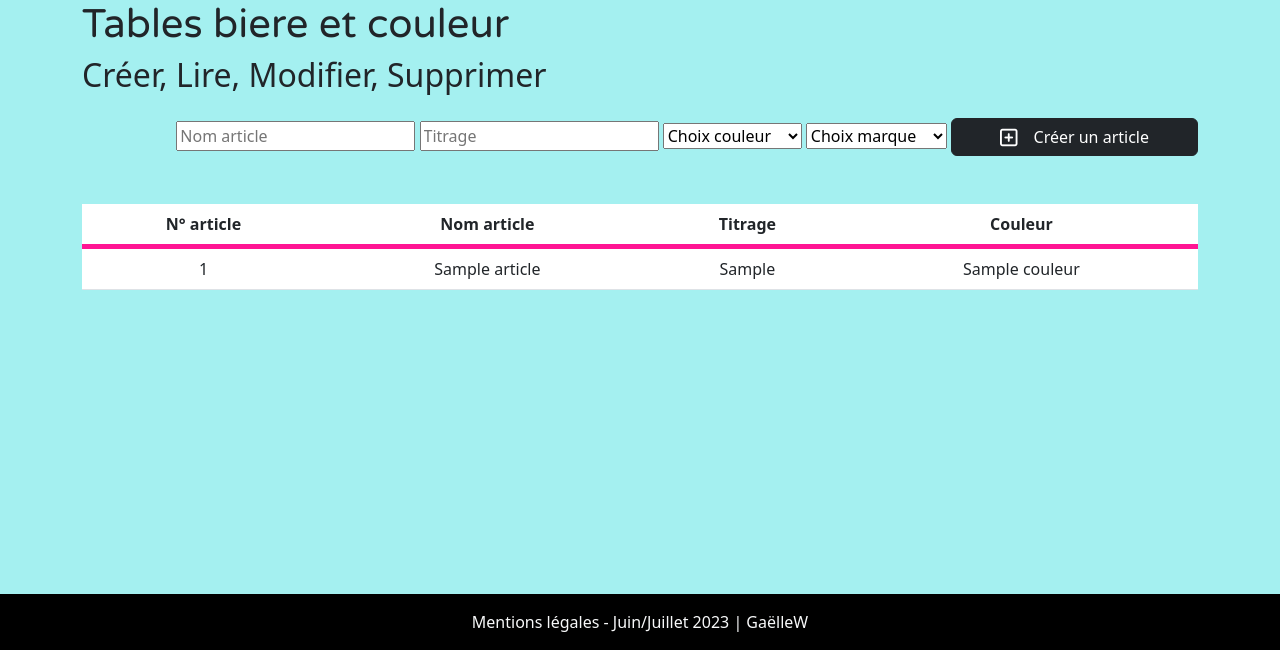
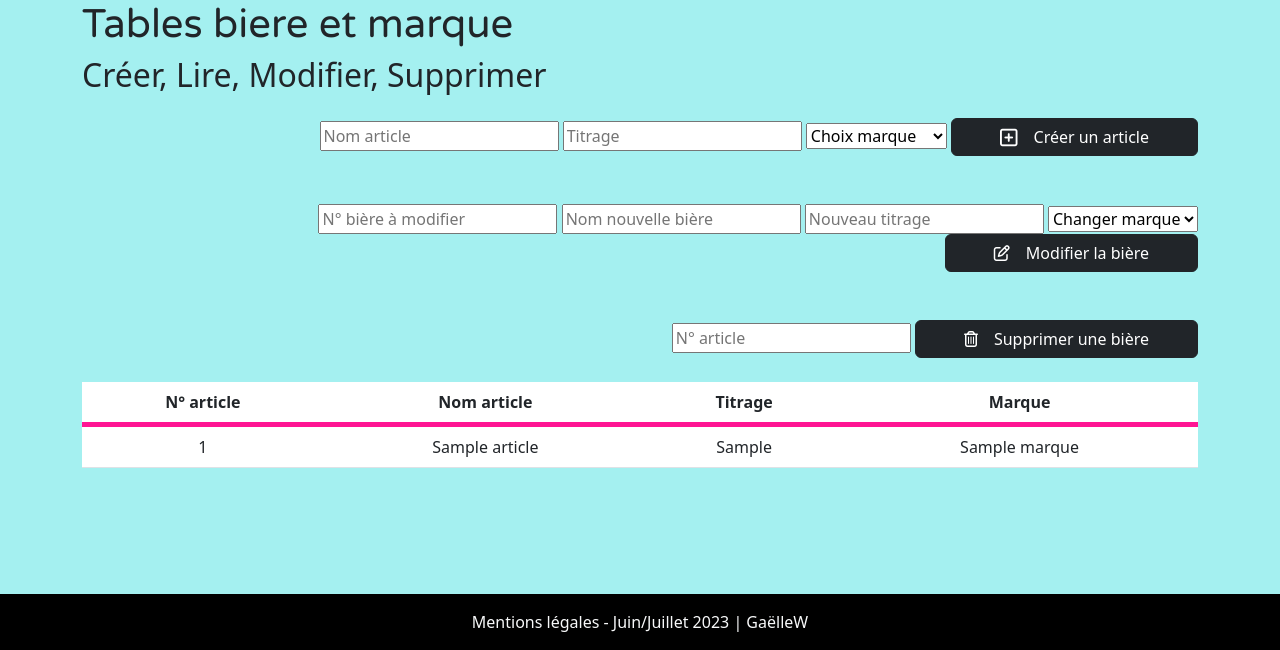
Before and after one commit to gaellewb/bieres-du-monde, a PHP site: page /TESTecf_sbdm/ComplexCrudController/complexCrud in a window 1280 px wide. Shown: the part 150-800 px from the top of the page. Run offline with PHP 8.4, Linux system fonts and the light colour scheme; tables that the repository leaves empty or names only in its code hold one stand-in row (values such as "Sample post").

Commit message:
CRUD complexe

```diff
--- a/app/header.php
+++ b/app/header.php
@@ -47,20 +47,20 @@ function nav_item (string $lien, string $titre): string
 <header>
     <nav class="navbar navbar-expand-md navbar-dark mb-4 navbar-monbg">
         <div class="container-fluid">
-            <a class="navbar-brand" href="/ecf_sbdm/HomeController/home"><img src="../assets/img/logo6.png" alt="petit logo PHP"></a>
+            <a class="navbar-brand" href="/TESTecf_sbdm/HomeController/home"><img src="../assets/img/logo6.png" alt="petit logo PHP"></a>
             <button class="navbar-toggler" type="button" data-bs-toggle="collapse" data-bs-target="#navbarCollapse" aria-controls="navbarCollapse" aria-expanded="false" aria-label="Toggle navigation">
                 <span class="navbar-toggler-icon"></span>
             </button>
             <div class="collapse navbar-collapse text-center" id="navbarCollapse">
                 <ul class="navbar-nav me-auto mb-2 mb-md-0">
-                <?= nav_item('/ecf_sbdm/HomeController/home', 'Accueil') ; ?>
-                <?= nav_item('/ecf_sbdm/BeersController/beers', 'Toutes nos bières') ; ?>
-                <?= nav_item('/ecf_sbdm/BlondController/blond', 'Nos blondes') ; ?>
-                <?= nav_item('/ecf_sbdm/BrownController/brown', 'Nos brunes') ; ?>
-                <?= nav_item('/ecf_sbdm/WhiteController/white', 'Nos blanches') ; ?>
-                <?= nav_item('/ecf_sbdm/AmberController/amber', 'Nos ambrées') ; ?>
-                <?= nav_item('/ecf_sbdm/SimpleCrudController/simpleCrud', 'CRUD simple') ; ?>
-                <?= nav_item('/ecf_sbdm/ComplexCrudController/complexCrud', 'CRUD complexe') ; ?>
+                <?= nav_item('/TESTecf_sbdm/HomeController/home', 'Accueil') ; ?>
+                <?= nav_item('/TESTecf_sbdm/BeersController/beers', 'Toutes nos bières') ; ?>
+                <?= nav_item('/TESTecf_sbdm/BlondController/blond', 'Nos blondes') ; ?>
+                <?= nav_item('/TESTecf_sbdm/BrownController/brown', 'Nos brunes') ; ?>
+                <?= nav_item('/TESTecf_sbdm/WhiteController/white', 'Nos blanches') ; ?>
+                <?= nav_item('/TESTecf_sbdm/AmberController/amber', 'Nos ambrées') ; ?>
+                <?= nav_item('/TESTecf_sbdm/SimpleCrudController/simpleCrud', 'CRUD simple') ; ?>
+                <?= nav_item('/TESTecf_sbdm/ComplexCrudController/complexCrud', 'CRUD complexe') ; ?>
                 </ul>
             </div>
         </div>
--- a/controllers/complexCrud/ComplexCrudController.php
+++ b/controllers/complexCrud/ComplexCrudController.php
@@ -11,22 +11,22 @@ class ComplexCrudController {
 
     public function index(){
         // appel de la fonction READ
-        $beersAndColors = $this->model->getBeersAndColors();
+        $reads = $this->model->getRead();
 
         // appel de la fonction LISTE DES COULEURS
-        $colors = $this->model->getColors();
+        // $colors = $this->model->getColors();
 
         // appel de la fonction LISTE DES MARQUES
-        $marques = $this->model->getMarques();
+        // $marques = $this->model->getMarques();
 
         // appel de la fonction CREATE
-        $create = $this->model->getCreate();
+        $creates = $this->model->getCreate();
 
         // appel de la fonction UPDATE
-
+        $updates = $this->model->getUpdate();
 
         // appel de la fonction DELETE
-
+        $delete = $this->model->getDelete();
 
         require_once 'views/complexCrud/complexCrud.php';
     }
--- a/models/ComplexCrudModel.php
+++ b/models/ComplexCrudModel.php
@@ -9,9 +9,10 @@ class ComplexCrudModel extends MainModel {
     }
 
 // Requête pour LIRE
-    public function getBeersAndColors(){
-        $sql = "SELECT A.ID_ARTICLE, A.NOM_ARTICLE, A.TITRAGE, C.NOM_COULEUR FROM article A
+    public function getRead(){
+        $sql = "SELECT A.ID_ARTICLE, A.NOM_ARTICLE, A.TITRAGE, C.NOM_COULEUR, M.NOM_MARQUE FROM article A
         LEFT JOIN couleur C ON C.ID_COULEUR = A.ID_COULEUR
+        LEFT JOIN marque M ON M.ID_MARQUE = A.ID_MARQUE
         ORDER BY A.ID_ARTICLE desc
         LIMIT 10";
 
@@ -40,40 +41,118 @@ class ComplexCrudModel extends MainModel {
 
 // REQUETE POUR CREER UN NOUVEL ARTICLE
     public function getCreate() {
+        if (isset($_POST['nomBiere']) && isset($_POST['titrage']) && isset($_POST['marque']) && isset($_POST['submit1'])){
+        // && isset($_POST['color'])
+            // $color = $_POST ['color'];
+            $nomBiere = $_POST ['nomBiere'];
+            $titrage = $_POST ['titrage'];
+            $marque = $_POST ['marque'];
+            $soumettre = $_POST ['submit1'];
+        }
+
         // Je récupère le dernier ID connu
         $sql = "SELECT MAX(ID_ARTICLE) as lastID FROM article";
-        $reponse = $this->connection->prepare($sql);
-        $reponse->execute();
-        $result = $reponse->fetch(PDO::FETCH_ASSOC);
+        $query = $this->connection->prepare($sql);
+        $query->execute();
+        $result = $query->fetch(PDO::FETCH_ASSOC);
         $lastId = $result['lastID'];
 
         // Création d'une variable : dernier article connu + 1
-        $idArticle = $lastId + 1;
+        $newId = $lastId + 1;
 
-        if (isset($_POST['article']) && isset($POST['titrage']) && isset($POST['color']) && isset($POST['idMarque'])) {
-            $article = $_POST['article'];
+        // Requête pour récupérer les données du formulaire
+        $sql = "INSERT INTO article (ID_ARTICLE, NOM_ARTICLE, TITRAGE, ID_MARQUE) VALUES (:ID_ARTICLE, :NOM_ARTICLE, :TITRAGE,  :ID_MARQUE)";
+        $query = $this->connection->prepare($sql);
+
+        if (isset($soumettre)) {
+            $query->bindValue(":ID_ARTICLE", $newId, PDO::PARAM_INT);
+            $query->bindValue(":NOM_ARTICLE", $nomBiere, PDO::PARAM_STR);
+            $query->bindValue(":TITRAGE", $titrage, PDO::PARAM_INT);
+            $query->bindValue(":ID_MARQUE", $marque, PDO::PARAM_INT);
+            // $reponse->bindValue(":ID_COLOR", $color, PDO::PARAM_INT);
+            $query->execute();
+
+            // Redirection vers la view
+            header("Location:complexCrud");
+        }
+
+        // Requête pour mettre dans le SELECT le nom de toutes les marques
+        $resultat = $this->connection->query("SELECT ID_MARQUE, NOM_MARQUE FROM marque");
+
+        // TESTS POUR METTRE EN PLUS LA TABLE COULEUR
+        // $sql2 = "SELECT C.NOM_COULEUR, C.ID_COULEUR, M.NOM_MARQUE, M.ID_MARQUE, A.ID_ARTICLE
+        // FROM article A
+        // JOIN couleur C ON A.ID_COULEUR = C.ID_COULEUR
+        // JOIN marque M ON A.ID_MARQUE = M.ID_MARQUE";
+
+
+            // $resultat = $this->connection->query($sql2);
+            // $resultat->execute();
+
+
+            // $sql3 = "SELECT NOM_MARQUE, ID_MARQUE FROM marque";
+            // $resultat = $this->connection->prepare($sql3);
+            // $resultat->execute();
+
+            return $resultat->fetchAll(PDO::FETCH_ASSOC);
+    }
+
+// REQUETE POUR MODIFIER UN ARTICLE
+    public function getUpdate(){
+        if (isset($_POST['idBeer']) && isset($_POST['newNameBeer']) && isset($_POST['titrage']) && isset($_POST['submit2']) && isset($_POST['marque2'])) {
+            $idBeer = $_POST['idBeer'];
+            $newNameBeer = $_POST['newNameBeer'];
             $titrage = $_POST['titrage'];
-            $idColor = $_POST['color'];
-            $idMarque = $_POST['idMarque'];
+            $submit2 = $_POST['submit2'];
+            $marque2 = $_POST['marque2'];
+        }
 
-            $sql = "INSERT INTO article (ID_ARTICLE, NOM_ARTICLE, TITRAGE, ID_COULEUR, ID_MARQUE) VALUES (:id, :article, :titrage, :color, :idMarque";
-
+        if (isset($submit2)) {
+        // REQUETE pour avoir nom et titrage bière
+            $sql = "UPDATE article SET NOM_ARTICLE = :newNameBeer, TITRAGE = :titrage  WHERE ID_ARTICLE = :idBeer";
             $query = $this->connection->prepare($sql);
 
-            $query->bindvalue(":id", $idArticle, PDO::PARAM_INT);
-            $query->bindvalue(":article", $article, PDO::PARAM_STR);
-            $query->bindvalue(":titrage", $titrage, PDO::PARAM_INT);
-            $query->bindvalue(":color", $idColor, PDO::PARAM_INT);
-            $query->bindvalue(":idMarque", $idMarque, PDO::PARAM_INT);
+            $query->bindValue(":idBeer", $idBeer, PDO::PARAM_INT);
+            $query->bindValue(":newNameBeer", $newNameBeer, PDO::PARAM_STR);
+            $query->bindValue(":titrage", $titrage, PDO::PARAM_INT);
+
+            $query->execute();
+
+        // REQUETE pour avoir nom et id marque
+            $sql2 = "UPDATE marque SET NOM_MARQUE = :marque
+            WHERE ID_MARQUE IN (SELECT ID_MARQUE FROM article WHERE ID_ARTICLE = :idBeer)";
+            $query2 = $this->connection->prepare($sql2);
+
+            $query2->bindValue(":idBeer", $idBeer, PDO::PARAM_INT);
+            $query2->bindValue(":marque", $marque2, PDO::PARAM_STR);
+
+            $query2->execute();
+            // Redirection vers la view
+            header("Location:complexCrud");
+        }
+
+        // REQUETE pour mettre le nom marque dans le menu déroulant
+        $sql ="SELECT NOM_MARQUE FROM marque";
+        $resultat = $this->connection->query($sql);
+
+        return $resultat->fetchAll(PDO::FETCH_ASSOC);
+    }
+
+
+// REQUETE POUR SUPPRIMER UN ARTICLE
+    public function getDelete(){
+        if (isset($_POST['toDelete'])) {
+            $id=$_POST['toDelete'];
+
+            $sql = "DELETE FROM article WHERE ID_ARTICLE= :id";
+            $query = $this->connection->prepare($sql);
+            $query->bindvalue(':id', $id, PDO::PARAM_INT);
 
             $query->execute();
 
             // Redirection vers la view
-            header("Location:simpleCrud");
+            header("Location:complexCrud");
         }
     }
 
-
-// REQUETE POUR SUPPRIMER UN ARTICLE
-
 }
--- a/models/SimpleCrudModel.php
+++ b/models/SimpleCrudModel.php
@@ -51,6 +51,7 @@ class SimpleCrudModel extends MainModel {
 
             $sql = "UPDATE couleur SET NOM_COULEUR = '$newName' WHERE NOM_COULEUR = '$oldColor'";
             $query = $this->connection->query($sql);
+            $query->execute();
 
             // Redirection vers la view
             header("Location:simpleCrud");
--- a/views/complexCrud/complexCrud.php
+++ b/views/complexCrud/complexCrud.php
@@ -6,83 +6,111 @@ require 'app/header.php';
 
 <div class="container">
 
-<h1>Tables  biere et couleur</h1>
+<h1>Tables  biere et marque</h1>
 <h2 class="mb-4">Créer, Lire, Modifier, Supprimer</h2>
 
-
+<!-- FORMULAIRE DE CREATION de bière avec titrage, marque -->
 <form action="" method="POST" class="text-end mb-5">
-
-    <input type="text" id="article"  name="article" placeholder="Nom article">
-
-    <input type="number" id="titrage"  name="titrage" placeholder="Titrage">
-
-
-    <select  id="color">
+    <input type="text" id="article"  name="nomBiere" placeholder="Nom article">
+    <input type="text" id="titrage"  name="titrage" placeholder="Titrage">
+<!--
+    <select name='color' id="color">
         <option value="">Choix couleur</option>
 
-        <?php foreach ($colors as $color): ?>
-
-            <?php echo "<option name='color' value=".$color['ID_COULEUR'].">".$color['NOM_COULEUR']."</option>" ?>
-
+        <?php
+        // foreach ($creates as $create):
+        ?>
+            <option value="
+            <?php
+                // echo $create['ID_COULEUR']
+                ?>
+                ">
+                <?php
+                // echo $create['NOM_COULEUR']
+                ?>
+            </option>
+        <?php
+        // endforeach
+        ?>
+    </select> -->
+    <select name="marque" id="marque">
+        <option value="">Choix marque</option>
+        <?php foreach ($creates as $create): ?>
+            <option value="<?php echo $create['ID_MARQUE'] ?>">
+                <?php echo $create['NOM_MARQUE'] ?>
+            </option>
         <?php endforeach ?>
     </select>
 
-
-    <select  id="idMarque">
-        <option value="">Choix marque</option>
-
-        <?php foreach ($marques as $marque): ?>
-
-            <option name="idMarque" value="<?php echo $marque['ID_MARQUE'] ?>">
-                <?php echo $marque['NOM_MARQUE'] ?>
-            </option>
-
-        <?php endforeach ?>
-    </select>
-
-
-    <button type="submit" class="btn btn-dark ps-5 pe-5" id="submit" name="submit"><i class="fa-regular fa-square-plus fa-lg pe-3"></i>Créer un article
+    <button type="submit" class="btn btn-dark ps-5 pe-5" id="submit1" name="submit1"><i class="fa-regular fa-square-plus fa-lg pe-3"></i>Créer un article
     </button>
 </form>
 
 
+
+<!-- FORMULAIRE DE MODIFICATION -->
+<form action="" method="POST" class="text-end mb-5">
+    <div class="mb-3">
+        <input type="number" name="idBeer" id="idBeer" placeholder="N° bière à modifier">
+        <input type="text" name="newNameBeer" id="newNameBeer" placeholder="Nom nouvelle bière">
+
+        <input type="number" id="titrage"  name="titrage" value="<?php
+        ?>" placeholder="Nouveau titrage">
+
+        <select name="marque2" id="marque2">
+            <option value="">Changer marque</option>
+        <?php foreach ($updates as $update): ?>
+            <option value="<?= $update['NOM_MARQUE'] ?>">
+                <?= $update['NOM_MARQUE'] ?>
+            </option>
+        <?php endforeach ?>
+    </select>
+
+        <button type="submit" class="btn btn-dark ps-5 pe-5" id="submit2" name="submit2"><i class="fa-regular fa-pen-to-square  pe-3"></i>Modifier la bière
+        </button>
+    </div>
+</form>
+
+
+
+
+
+
+<!-- FORMULAIRE DE SUPPRESSION -->
+<form action='' method='POST' class="text-end mb-4">
+    <div>
+        <input type="number" id="toDelete"  name="toDelete" placeholder="N° article">
+        <button type="submit" class="btn btn-dark ps-5 pe-5" id="submit" name="submit">
+            <i class="fa-regular fa-trash-can pe-3"></i>Supprimer une bière
+        </button>
+    </div>
+</form>
+
+
+
+<!-- TABLEAU POUR LIRE les info de la function read -->
 <table class="table">
     <thead class="thead">
         <tr class="text-center">
             <th scope="col">N° article</th>
             <th scope="col">Nom article</th>
             <th scope="col">Titrage</th>
-            <th scope="col">Couleur</th>
+            <!-- <th scope="col">Couleur</th> -->
+            <th scope="col">Marque</th>
         </tr>
     </thead>
-
     <tbody>
-        <?php foreach ($beersAndColors as $beerAndColor): ?>
+        <?php foreach ($reads as $read): ?>
         <tr class="text-center">
-            <?= "<td>".$beerAndColor['ID_ARTICLE']."</td>" ?>
-            <?= "<td>".$beerAndColor['NOM_ARTICLE']."</td>" ?>
-            <?= "<td>".$beerAndColor['TITRAGE']."</td>" ?>
-            <?= "<td>".$beerAndColor['NOM_COULEUR']."</td>" ?>
+            <?= "<td>".$read['ID_ARTICLE']."</td>" ?>
+            <?= "<td>".$read['NOM_ARTICLE']."</td>" ?>
+            <?= "<td>".$read['TITRAGE']."</td>" ?>
+            <!-- <?= "<td>".$read['NOM_COULEUR']."</td>" ?>  -->
+            <?= "<td>".$read['NOM_MARQUE']."</td>" ?>
         </tr>
         <?php endforeach ?>
     </tbody>
 </table>
-
-
-
-
-
-
-
-
-
-
-
-
-
-
-
-
 
 </div>
 
--- a/views/simpleCrud/simpleCrud.php
+++ b/views/simpleCrud/simpleCrud.php
@@ -9,7 +9,7 @@ require 'app/header.php';
 <h1 class="mb-4">Table Couleur</h1>
 <h2>Créer, Lire, Modifier, Supprimer</h2>
 
-<!-- FORMULAIRE DE CREATION -->
+<!-- FORMULAIRE DE CREATION de couleur -->
 <form action='' method='POST' class="text-end mb-4">
     <div>
         <input type="text" id="newColor"  name="newColor" placeholder="Nom couleur">
@@ -66,9 +66,7 @@ require 'app/header.php';
 <!-- FORMULAIRE DE SUPPRESSION -->
 <form action='' method='POST' class="text-end mb-4">
     <div>
-        <!-- <label for="toDelete" class="lead">Supprimer</label> -->
         <input type="number" id="toDelete"  name="toDelete" placeholder="N° couleur">
-        <!-- <input type="submit" class="btn btn-dark m-4 ps-5 pe-5" id="submit" name="submit" value="Supprimer"> -->
         <button type="submit" class="btn btn-dark ps-5 pe-5" id="submit" name="submit">
             <i class="fa-regular fa-trash-can pe-3"></i>Supprimer une couleur
         </button>
```
Also changed, not shown: test.php (added, +42 -0 lines).
